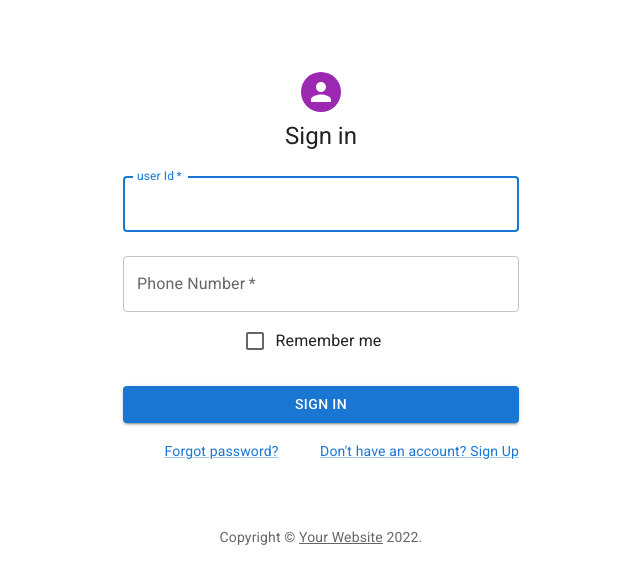
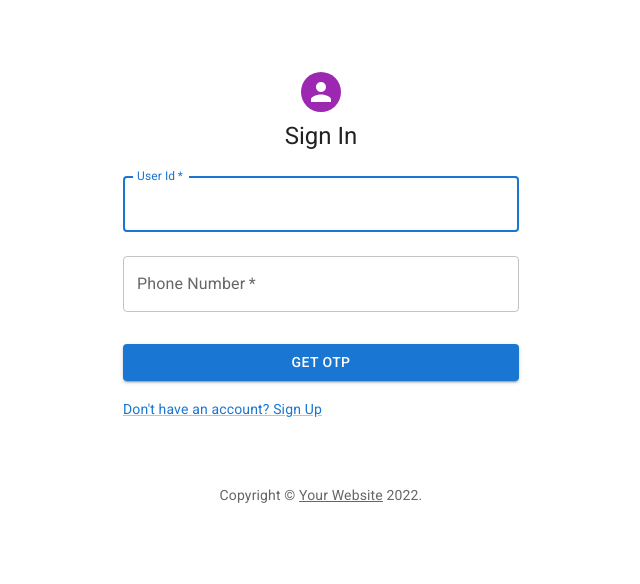
Before and after one commit to neethunsr/pds-frontend, a React (Create React App) app: page / in a window 1280 px wide. Shown: the top 584 px of the page, without its empty margins (319-959 px from the left). Built offline with nearby package versions, Linux system fonts and the light colour scheme.

Commit message:
Added OTP button

```diff
--- a/src/SignIn.js
+++ b/src/SignIn.js
@@ -44,6 +44,14 @@ export default function SignIn() {
     });
   };
 
+  const [show, setShow] = React.useState(false);
+  const [buttonText, setButtonText] = React.useState("Get OTP");
+
+  const getOTP = () => {
+    setShow(true);
+    setButtonText("Submit");
+  };
+
   return (
     <ThemeProvider theme={theme}>
       <Container component="main" maxWidth="xs">
@@ -60,7 +68,7 @@ export default function SignIn() {
             {/* <LockOutlinedIcon /> */}
           </Avatar>
           <Typography component="h1" variant="h5">
-						Sign in
+            Sign In
           </Typography>
           <Box
             component="form"
@@ -73,8 +81,8 @@ export default function SignIn() {
               required
               fullWidth
               id="user_id"
-							label="user Id"
-							name="email"
+              label="User Id"
+              name="userid"
               // autoComplete="email"
               autoFocus
             />
@@ -88,24 +96,38 @@ export default function SignIn() {
               id="phone_number"
               // autoComplete="current-password"
             />
-						<FormControlLabel
+            {/* <FormControlLabel
               control={<Checkbox value="remember" color="primary" />}
               label="Remember me"
+            /> */}
+            {show && (
+              <TextField
+                margin="normal"
+                required
+                fullWidth
+                name="otp"
+                label="OTP"
+                type="text"
+                id="otp"
+                variant="standard"
+                // autoComplete="current-password"
               />
+            )}
             <Button
               type="submit"
               fullWidth
               variant="contained"
               sx={{ mt: 3, mb: 2 }}
+              onClick={getOTP}
             >
-							Sign In
+              {buttonText}
             </Button>
             <Grid container>
-							<Grid item xs>
+              {/* <Grid item xs>
                 <Link href="#" variant="body2">
                   Forgot password?
                 </Link>
-							</Grid>
+              </Grid> */}
               <Grid item>
                 <Link href="#" variant="body2">
                   {"Don't have an account? Sign Up"}
```
Lines whose indentation alone changed are shown as unchanged.
